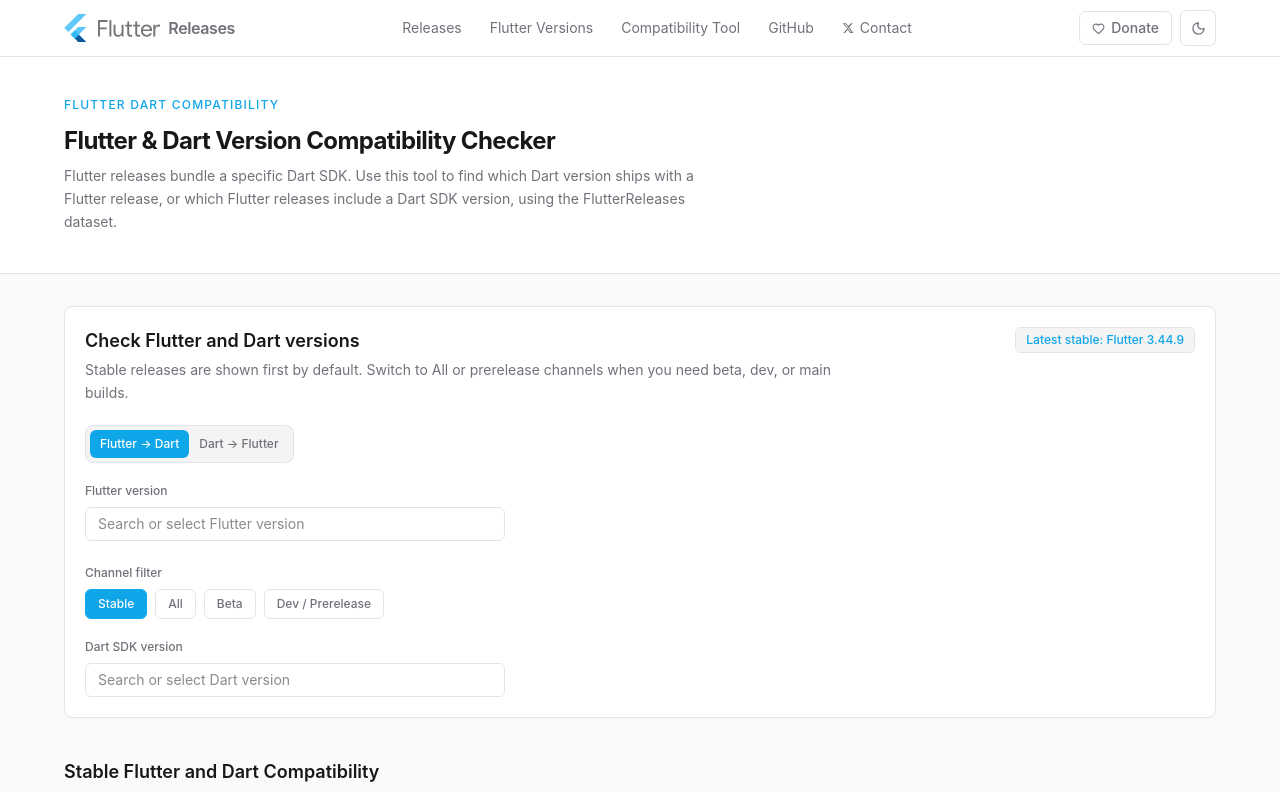
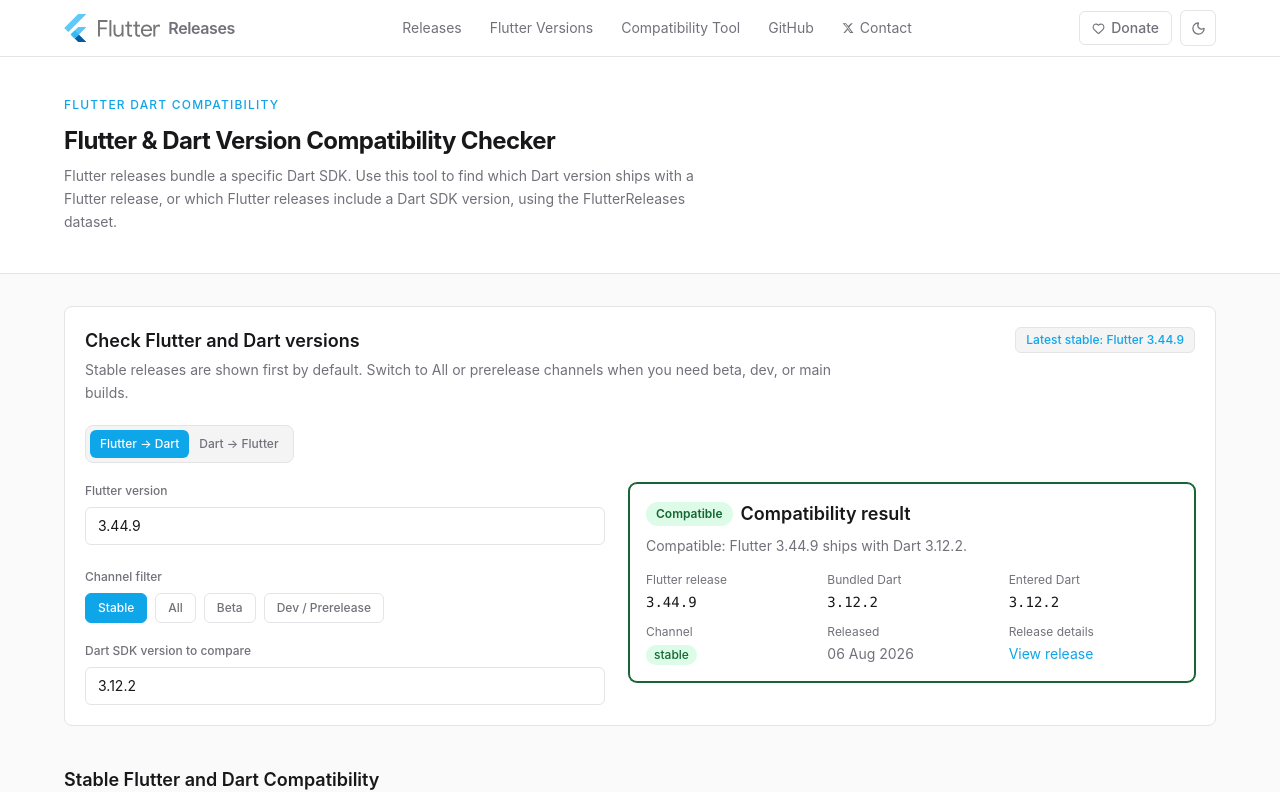
Before and after one commit to shankarmadeshvaran/flutterreleases.com, a React (Vite) app in the folder packages/web/: page /tools/flutter-version-checker in a window 1280 px wide. Shown: the top 792 px of the page. Built offline with nearby package versions, Linux system fonts and the light colour scheme.

Commit message:
fix(web): simplify compatibility checker results
Release notes:

- default the checker to the latest stable Flutter and bundled Dart pair

- show one consistent compatibility result in Flutter to Dart mode

- focus Dart to Flutter mode on Dart input and matching Flutter releases

```diff
--- a/packages/web/src/web/pages/flutter-version-checker.tsx
+++ b/packages/web/src/web/pages/flutter-version-checker.tsx
@@ -1,8 +1,7 @@
 import { useEffect, useMemo, useRef, useState } from "react";
-import { ExternalLink } from "lucide-react";
 import { Header } from "../components/Header";
 import { Footer } from "../components/Footer";
-import { ChannelBadge, ReleaseTypeBadge } from "../components/ChannelBadge";
+import { ChannelBadge } from "../components/ChannelBadge";
 import { useDarkMode } from "../hooks/useDarkMode";
 import { useMeta } from "../hooks/useMeta";
 import { useReleases } from "../hooks/useReleases";
@@ -80,7 +79,7 @@
       placeholder={placeholder}
       aria-label={placeholder}
       list={list}
-      className="w-full rounded-md border px-3 py-1.5 text-sm outline-none transition-colors duration-150"
+      className="w-full rounded-md border px-3 py-2 text-sm outline-none transition-colors duration-150"
       style={{
         backgroundColor: "var(--bg-surface)",
         borderColor: "var(--border)",
@@ -89,72 +88,6 @@
       onFocus={(event) => (event.currentTarget.style.borderColor = "var(--accent)")}
       onBlur={(event) => (event.currentTarget.style.borderColor = "var(--border)")}
     />
-  );
-}
-
-function ReleaseSummary({ release }: { release: Release }) {
-  return (
-    <article
-      className="rounded-lg border p-4"
-      style={{
-        borderColor: "var(--border)",
-        backgroundColor: "var(--bg-surface)",
-      }}
-    >
-      <div className="flex flex-col gap-3 sm:flex-row sm:items-start sm:justify-between">
-        <div>
-          <h2 className="mono text-xl font-semibold" style={{ color: "var(--text-primary)" }}>
-            Flutter {release.version}
-          </h2>
-          <p className="mono text-sm mt-1" style={{ color: "var(--text-secondary)" }}>
-            Dart SDK: {release.dartVersion || "Unavailable"}
-          </p>
-        </div>
-        <div className="flex flex-wrap gap-2">
-          <ChannelBadge channel={release.channel} />
-          {release.releaseType && <ReleaseTypeBadge type={release.releaseType} />}
-        </div>
-      </div>
-      <dl className="grid grid-cols-1 sm:grid-cols-3 gap-3 mt-4">
-        <div>
-          <dt className="text-xs" style={{ color: "var(--text-muted)" }}>
-            Channel
-          </dt>
-          <dd className="text-sm mt-1" style={{ color: "var(--text-secondary)" }}>
-            {release.channel}
-          </dd>
-        </div>
-        <div>
-          <dt className="text-xs" style={{ color: "var(--text-muted)" }}>
-            Released
-          </dt>
-          <dd className="text-sm mt-1" style={{ color: "var(--text-secondary)" }}>
-            {formatDate(release.releasedAt)}
-          </dd>
-        </div>
-        <div>
-          <dt className="text-xs" style={{ color: "var(--text-muted)" }}>
-            Release type
-          </dt>
-          <dd className="text-sm mt-1" style={{ color: "var(--text-secondary)" }}>
-            {release.releaseType || "Release"}
-          </dd>
-        </div>
-      </dl>
-      <a
-        href={releaseHref(release)}
-        className="inline-flex items-center gap-1 mt-4 text-sm transition-colors duration-150"
-        style={{ color: "var(--accent)" }}
-        onClick={() =>
-          trackEvent("Version Checker Release Click", {
-            version: release.version,
-            channel: release.channel,
-          })
-        }
-      >
-        View Flutter {release.version} release <ExternalLink size={13} />
-      </a>
-    </article>
   );
 }
 
@@ -274,6 +207,60 @@
           ? `Compatible: Flutter ${flutterVersion} ships with Dart ${dartVersion}.`
           : `Not the Dart SDK bundled with this Flutter release.`}
       </p>
+      {result.flutterRelease && (
+        <dl className="grid grid-cols-1 sm:grid-cols-3 gap-3 mt-4">
+          <div>
+            <dt className="text-xs" style={{ color: "var(--text-muted)" }}>
+              Flutter release
+            </dt>
+            <dd className="mono text-sm mt-1" style={{ color: "var(--text-primary)" }}>
+              {result.flutterRelease.version}
+            </dd>
+          </div>
+          <div>
+            <dt className="text-xs" style={{ color: "var(--text-muted)" }}>
+              Bundled Dart
+            </dt>
+            <dd className="mono text-sm mt-1" style={{ color: "var(--text-primary)" }}>
+              {result.bundledDartVersion || "Unavailable"}
+            </dd>
+          </div>
+          <div>
+            <dt className="text-xs" style={{ color: "var(--text-muted)" }}>
+              Entered Dart
+            </dt>
+            <dd className="mono text-sm mt-1" style={{ color: "var(--text-primary)" }}>
+              {dartVersion}
+            </dd>
+          </div>
+          <div>
+            <dt className="text-xs" style={{ color: "var(--text-muted)" }}>
+              Channel
+            </dt>
+            <dd className="text-sm mt-1" style={{ color: "var(--text-secondary)" }}>
+              <ChannelBadge channel={result.flutterRelease.channel} />
+            </dd>
+          </div>
+          <div>
+            <dt className="text-xs" style={{ color: "var(--text-muted)" }}>
+              Released
+            </dt>
+            <dd className="text-sm mt-1" style={{ color: "var(--text-secondary)" }}>
+              {formatDate(result.flutterRelease.releasedAt)}
+            </dd>
+          </div>
+          <div>
+            <dt className="text-xs" style={{ color: "var(--text-muted)" }}>
+              Release details
+            </dt>
+            <dd className="text-sm mt-1">
+              <a href={releaseHref(result.flutterRelease)} style={{ color: "var(--accent)" }}>
+                View release
+              </a>
+            </dd>
+          </div>
+        </dl>
+      )}
       {!result.compatible && (
         <div className="text-sm mt-3 space-y-2" style={{ color: "var(--text-secondary)" }}>
           <p>
@@ -314,6 +301,7 @@
   const trackedFlutterLookup = useRef<string | null>(null);
   const trackedDartLookup = useRef<string | null>(null);
   const trackedCompatibility = useRef<string | null>(null);
+  const initializedDefault = useRef(false);
 
   useMeta(TITLE, DESCRIPTION, "https://flutterreleases.com/tools/flutter-version-checker/");
 
@@ -355,10 +343,8 @@
         compatibilityResult.dartReleases.length,
       ].join(":")
     : "";
-  const hasCompatibilityInput = Boolean(compatibilityResult);
-  const hasLookupResult =
-    mode === "flutter-to-dart" ? Boolean(selectedFlutterRelease) : Boolean(dartQuery.trim());
-  const showResultPanel = hasLookupResult || hasCompatibilityInput;
+  const showResultPanel =
+    mode === "flutter-to-dart" ? Boolean(compatibilityResult) : Boolean(trimmedDartQuery);
 
   useEffect(() => {
     trackView("/tools/flutter-version-checker/", {
@@ -369,6 +355,13 @@
       default_channel: "stable",
     });
   }, []);
+
+  useEffect(() => {
+    if (initializedDefault.current || !latestStable) return;
+    initializedDefault.current = true;
+    setFlutterQuery(latestStable.version);
+    setDartQuery(latestStable.dartVersion || "");
+  }, [latestStable]);
 
   useEffect(() => {
     if (!selectedFlutterRelease) return;
@@ -509,18 +502,20 @@
                 <div
                   className={
                     showResultPanel
-                      ? "grid grid-cols-1 lg:grid-cols-[minmax(280px,420px)_minmax(0,1fr)] gap-6 mt-5"
-                      : "grid grid-cols-1 gap-6 mt-5 max-w-[420px]"
+                      ? "grid grid-cols-1 lg:grid-cols-[minmax(320px,520px)_minmax(0,1fr)] gap-6 mt-5"
+                      : "grid grid-cols-1 gap-6 mt-5 max-w-[520px]"
                   }
                 >
                   <div className="space-y-5">
-                    <div className="max-w-[420px]">
+                    {mode === "flutter-to-dart" && (
+                      <>
+                        <div>
                           <FieldLabel htmlFor="flutter-version-input">Flutter version</FieldLabel>
                           <TextInput
                             id="flutter-version-input"
                             value={flutterQuery}
                             onChange={setFlutterQuery}
-                        placeholder="Search or select Flutter version"
+                            placeholder="Select Flutter version"
                             list="flutter-version-options"
                           />
                           <datalist id="flutter-version-options">
@@ -559,14 +554,18 @@
                             ))}
                           </div>
                         </div>
+                      </>
+                    )}
 
-                    <div className="max-w-[420px]">
-                      <FieldLabel htmlFor="dart-version-input">Dart SDK version</FieldLabel>
+                    <div>
+                      <FieldLabel htmlFor="dart-version-input">
+                        {mode === "flutter-to-dart" ? "Dart SDK version to compare" : "Dart SDK version"}
+                      </FieldLabel>
                       <TextInput
                         id="dart-version-input"
                         value={dartQuery}
                         onChange={setDartQuery}
-                        placeholder="Search or select Dart version"
+                        placeholder="Select Dart version"
                         list="dart-version-options"
                       />
                       <datalist id="dart-version-options">
@@ -581,17 +580,10 @@
 
                   {showResultPanel && (
                     <div className="space-y-4">
-                      {mode === "flutter-to-dart" ? (
-                        selectedFlutterRelease && (
-                          <ReleaseSummary
-                            key={`${selectedFlutterRelease.version}:${selectedFlutterRelease.channel}`}
-                            release={selectedFlutterRelease}
-                          />
-                        )
-                      ) : (
+                      {mode === "dart-to-flutter" && (
                         <ReleaseResults dartVersion={dartQuery} releases={dartMatches} />
                       )}
-                      {compatibilityResult && (
+                      {mode === "flutter-to-dart" && compatibilityResult && (
                         <CompatibilityResult
                           key={compatibilityResultKey}
                           flutterVersion={trimmedFlutterQuery}
```
Lines whose indentation alone changed are shown as unchanged.
